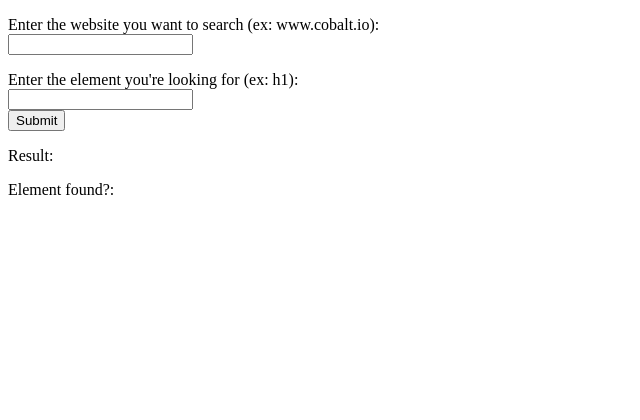
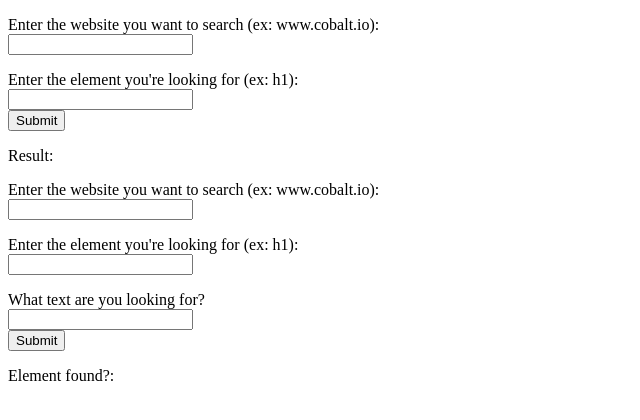
Before and after one commit to juliaberk/TwoEndpoints, a Flask app: page / in a window 1280 px wide. Shown: the top 420 px of the page, without its empty margins (0-640 px from the left). Run offline with Flask 2, Linux system fonts and the light colour scheme; some libraries are stand-ins or nearby versions.

Commit message:
almost done

```diff
--- a/server.py
+++ b/server.py
@@ -19,17 +19,17 @@ def parse():
     """First endpoint returns web content that matches user input"""
 
     # Get input from user
-    tag = request.args.get("tag")
-    endpoint = request.args.get("endpoint")
+    # tag = request.args.get("tag")
+    # endpoint = request.args.get("endpoint")
+    tag = "h1"
+    url = "http://www.cobalt.io"
 
     # Use the Python Requests library to request the html of the input website
-    response = requests.get(url=endpoint)
+    response = requests.get(url="http://www.cobalt.io")
 
-    # We want the data from the Response object that is returned
-    data = response.content
-
-    # Create an instance of the BeautifulSoup class to parse our html
-    soup = BeautifulSoup(data, "html.parser")
+    # We want the content from the Response object that is returned
+    # Create an instance of the BeautifulSoup class to parse out html
+    soup = BeautifulSoup(response.content, "html.parser")
 
     # Sift out just the tags we want
     tag_html = soup.find_all(tag)
@@ -37,31 +37,27 @@ def parse():
     # please_work = tag_html.get_text()
 
     # print please_work
-    #
-    python_set = set()
-
-    innerHTML_dict = dict()
 
     for item in tag_html:
-        python_set.add(item)
-        innerHTML_dict['innerHTML'] = (item.get_text())
-
-    # jsonify(python_set)
-
-    print innerHTML_dict
-
-    print python_set
+        print item
 
     # Sift out just the tags we want
     # tag_html = soup.find(tag_value)
     #
     # please_work = tag_html.get_text()
+    return "ok cool"
 
-@app.route('/contains', methods=['GET'])
+@app.route('/contains.json', methods=['GET'])
 def contains():
     """Second endpoint, checks data for user input, returns boolean expression"""
+    # Get input from user
+    tag = request.args.get("tag")
+    endpoint = request.args.get("endpoint")
+    text = request.args.get("text")
 
-    return "containssss"
+
+
+    return "This route works yay"
 
 # DEBUGGER STUFF ##########################################################
 
--- a/templates/index.html
+++ b/templates/index.html
@@ -9,8 +9,7 @@
 
  </head>
  <body>
-   <!-- Form to gather user input  -->
-     <!-- I know GET is default -->
+   <!-- Form for first Route -->
      <form action="/parse.json" method="GET">
        <p> Enter the website you want to search (ex: www.cobalt.io):
        <br><input type="text" name="endpoint">
@@ -23,6 +22,16 @@
      <!-- If the tag exists, the JSON goes in the below div -->
      <br><div id="results"></div>
 
+
+     <form action="/contains.json" method="GET">
+       <p> Enter the website you want to search (ex: www.cobalt.io):
+       <br><input type="text" name="endpoint">
+       <p> Enter the element you're looking for (ex: h1):
+       <br><input type="text" name="tag">
+       <p> What text are you looking for?
+       <br><input type="text" name="text">
+       <br><input type="submit"></input>
+     </form>
   <p>Element found?:
     <!-- Output goes in the div below-->
     <br><div id="boolean"></div>
```
